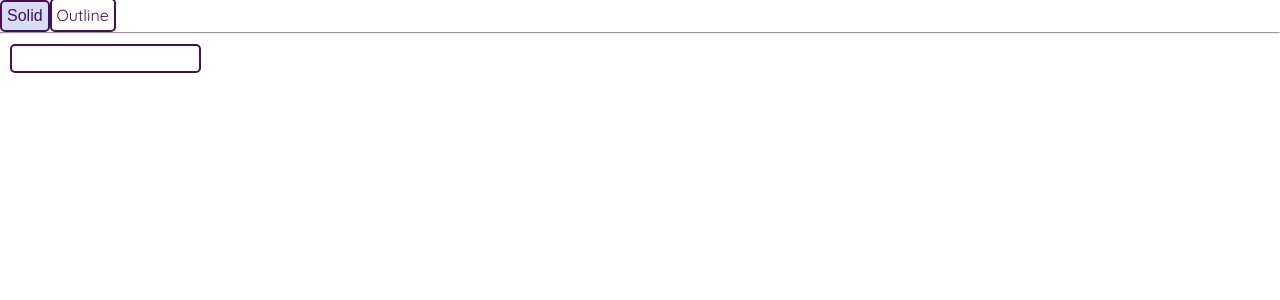
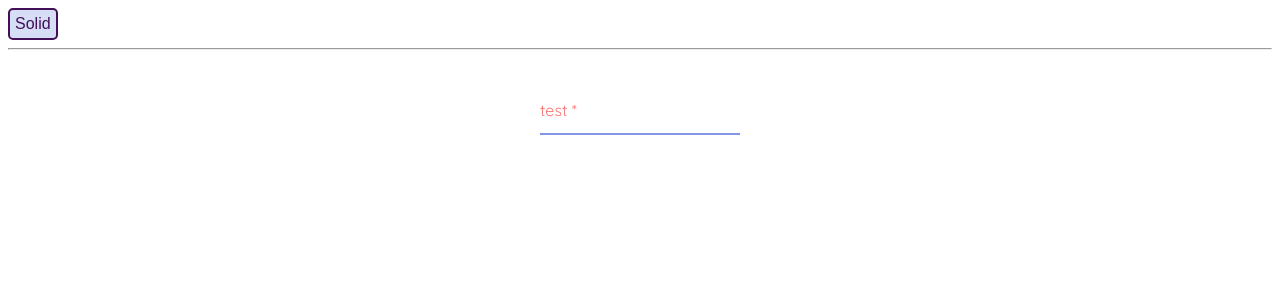
Before and after one commit to ygordantas/eventManagement, a React (Vite) app: page / in a window 1280 px wide. Shown: the top 300 px of the page. Built offline with nearby package versions, Linux system fonts and the light colour scheme.

Commit message:
completed input field

```diff
--- a/src/App.tsx
+++ b/src/App.tsx
@@ -1,7 +1,9 @@
+import { useState } from "react";
 import Button from "./components/Button/Button";
-import Input from "./components/Input/Input";
+import TextInput from "./components/Input/TextInput";
 
 function App() {
+  const [inputValue, setInputValue] = useState("");
   return (
     <div>
       <Button
@@ -11,17 +13,15 @@ function App() {
       >
         Solid
       </Button>
-      <Button
-        as="a"
-        target="_blank"
-        href="https://stackoverflow.com/questions/33949469/using-css-modules-how-do-i-define-more-than-one-style-name"
-        variant="outline"
-      >
-        Outline
-      </Button>
 
       <hr />
-      <Input style={{ margin: "10px" }} />
+      <TextInput
+        id="test"
+        required
+        value={inputValue}
+        onChange={(e) => setInputValue(e.target.value)}
+        label="test"
+      />
     </div>
   );
 }
--- a/src/components/Input/Input.module.css
+++ /dev/null
@@ -1,10 +0,0 @@
-.input {
-  padding: 5px;
-  border-radius: 5px;
-  border: 2px solid var(--purple-400);
-}
-
-.input:focus {
-  border-color: var(--purple-200);
-  outline: none;
-}
--- a/src/components/Input/Input.tsx
+++ /dev/null
@@ -1,7 +0,0 @@
-import classes from "./Input.module.css";
-
-export default function Input({ ...props }) {
-  return (
-    <input className={`${props.className ?? ""} ${classes.input}`} {...props} />
-  );
-}
--- /dev/null
+++ b/src/components/Input/TextInput.module.css
@@ -0,0 +1,42 @@
+.input_container {
+  position: relative;
+  margin: 50px auto;
+  width: 200px;
+}
+
+.input_container input[type="text"] {
+  font-size: 20px;
+  width: 100%;
+  border: none;
+  border-bottom: 2px solid var(--purple-200);
+  padding: 5px 0;
+  background-color: transparent;
+  outline: none;
+}
+
+.input_container .label {
+  position: absolute;
+  top: 0;
+  left: 0;
+  color: var(--disabled);
+  transition: all 0.3s ease;
+  pointer-events: none;
+}
+
+.input_container input[type="text"]:focus ~ .label,
+.input_container input[type="text"]:not(:placeholder-shown) ~ .label {
+  top: -20px;
+  font-size: 16px;
+  color: var(--purple-200);
+}
+
+.input_container input[type="text"]:invalid ~ .label {
+  color: var(--red-200);
+}
+
+.error_message {
+  color: var(--red-200);
+  font-size: 14px;
+  margin-top: 5px;
+  display: block;
+}
--- /dev/null
+++ b/src/components/Input/TextInput.tsx
@@ -0,0 +1,62 @@
+import { useRef, useState } from "react";
+import classes from "./TextInput.module.css";
+
+type TextInputProps = {
+  id?: string;
+  label?: string;
+  value?: string;
+  className?: string;
+  required?: boolean;
+  disabled?: boolean;
+  pattern?: string;
+  onBlur?: (event: React.FocusEvent<HTMLInputElement, Element>) => void;
+  onChange?: (event: React.ChangeEvent<HTMLInputElement>) => void;
+};
+
+export default function TextInput({
+  pattern,
+  id = "",
+  label = "",
+  value = "",
+  className = "",
+  required = false,
+  disabled = false,
+  onBlur = () => {},
+  onChange = () => {},
+}: TextInputProps) {
+  const inputRef = useRef<HTMLInputElement>(null);
+  const [validationError, setValidationError] = useState("");
+
+  const handleBlur = (e: React.FocusEvent<HTMLInputElement, Element>) => {
+    onBlur(e);
+
+    const input = inputRef.current;
+    if (!input) return;
+
+    setValidationError(input.checkValidity() ? "" : input.validationMessage);
+  };
+
+  return (
+    <div className={className + " " + classes.input_container}>
+      <input
+        ref={inputRef}
+        placeholder=" "
+        type="text"
+        onBlur={handleBlur}
+        onChange={onChange}
+        disabled={disabled}
+        id={id}
+        required={required}
+        value={value}
+        pattern={pattern}
+      />
+      <label htmlFor={id} className={classes.label}>
+        {label}
+        {required && " *"}
+      </label>
+      {validationError && (
+        <span className={classes.error_message}>{validationError}</span>
+      )}
+    </div>
+  );
+}
--- a/src/index.css
+++ b/src/index.css
@@ -7,6 +7,8 @@
 
   --white: #fff;
   --black: #000;
+  --disabled: #ccc;
+  --red-200: #f87171;
   --purple-100: #d5def5;
   --purple-200: #8594e4;
   --purple-300: #6643b5;
@@ -14,8 +16,3 @@
   --box-shadow: rgba(0, 0, 0, 0.05) 0px 6px 24px 0px,
     rgba(0, 0, 0, 0.08) 0px 0px 0px 1px;
 }
-
-* {
-  margin: 0px;
-  padding: 0px;
-}
```
